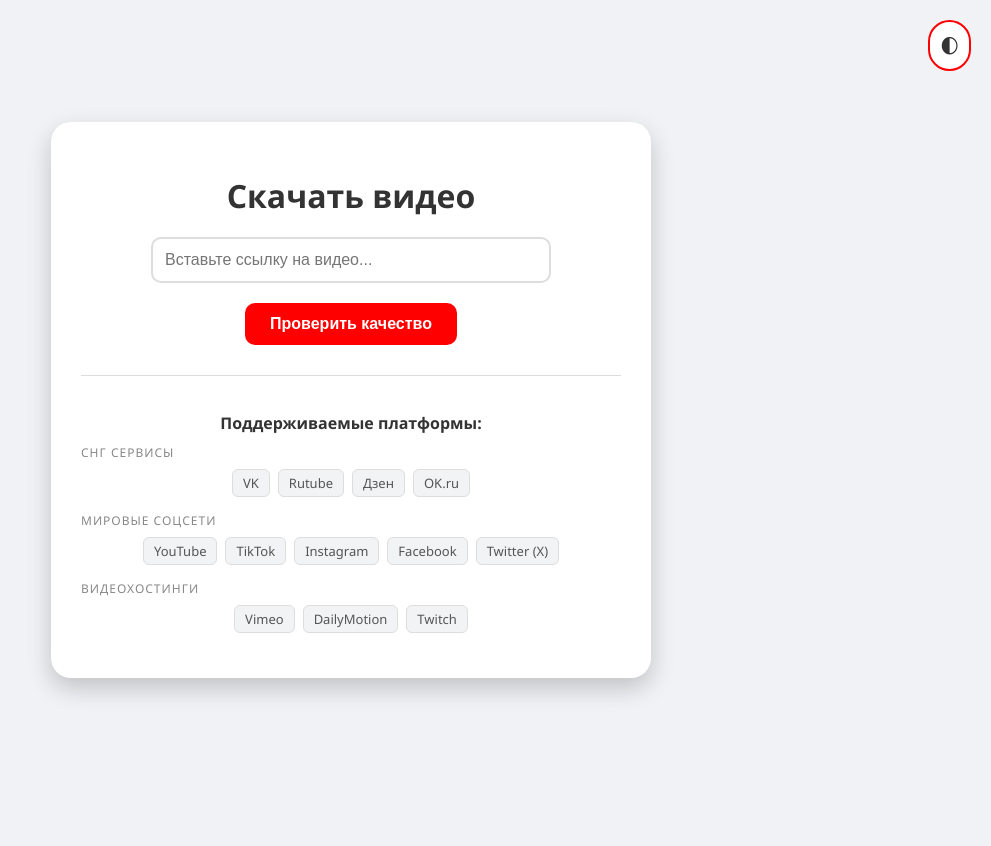
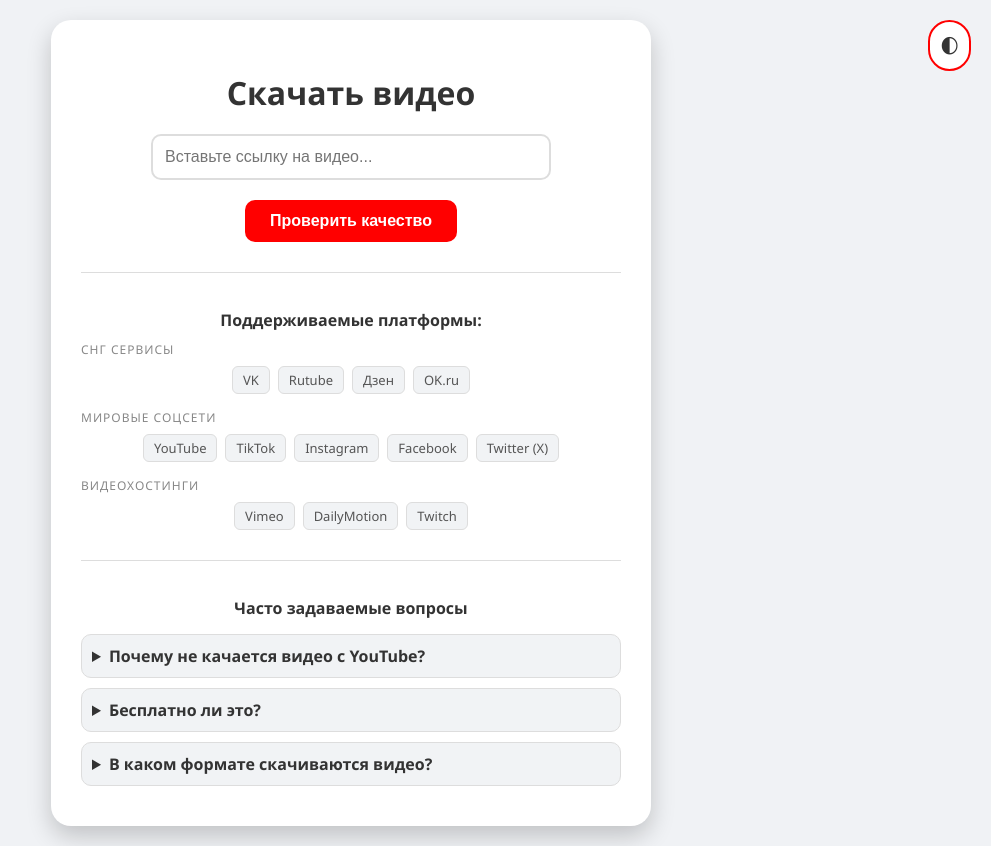
Before and after one commit to kristianoveckin-png/yt-downloader, a Flask app: page / in a window 1280 px wide. Shown: the whole page, without its empty margins (289-1280 px from the left). Before the commit the page ends 696 px from the top, so only its background shows below. Run offline with Flask 3, Linux system fonts and the light colour scheme.

Commit message:
Update index.html

```diff
--- a/templates/index.html
+++ b/templates/index.html
@@ -3,7 +3,7 @@
 <head>
     <meta charset="UTF-8">
     <meta name="viewport" content="width=device-width, initial-scale=1.0">
-    <title>Video Downloader</title>
+    <title>Video Downloader Pro</title>
     <link rel="shortcut icon" href="/favicon.ico" type="image/png">
     <style>
         :root {
@@ -28,9 +28,22 @@
             --platform-text: #b0b3b8;
         }
 
-        body { font-family: 'Segoe UI', Tahoma, Geneva, Verdana, sans-serif; display: flex; justify-content: center; align-items: center; min-height: 100vh; background-color: var(--bg-color); color: var(--text-color); margin: 0; transition: background 0.3s; padding: 20px; box-sizing: border-box; }
+        body {
+            font-family: 'Segoe UI', Tahoma, Geneva, Verdana, sans-serif;
+            display: flex; justify-content: center; align-items: center;
+            min-height: 100vh; background-color: var(--bg-color);
+            color: var(--text-color); margin: 0; transition: background 0.3s;
+            padding: 20px; box-sizing: border-box;
+            cursor: default; /* Базовый курсор */
+        }
 
-        .theme-switch { position: absolute; top: 20px; right: 20px; cursor: pointer; background: var(--container-bg); border: 2px solid var(--accent-color); padding: 10px; border-radius: 50px; font-size: 20px; transition: 0.3s; z-index: 10; }
+        /* Кастомный курсор для интерактивных элементов */
+        a, button, input, .theme-switch {
+            cursor: pointer;
+        }
+
+        .theme-switch { position: absolute; top: 20px; right: 20px; background: var(--container-bg); border: 2px solid var(--accent-color); padding: 10px; border-radius: 50px; font-size: 20px; transition: 0.3s; z-index: 10; }
+        .theme-switch:hover { transform: scale(1.1); }
 
         .container { text-align: center; background: var(--container-bg); padding: 30px; border-radius: 20px; box-shadow: 0 10px 25px rgba(0,0,0,0.2); width: 100%; max-width: 600px; transition: background 0.3s; box-sizing: border-box; }
         h1 { color: var(--text-color); margin-bottom: 20px; font-size: clamp(24px, 5vw, 32px); }
@@ -38,10 +51,9 @@
         input { width: 100%; max-width: 400px; padding: 12px; border: 2px solid var(--input-border); border-radius: 10px; font-size: 16px; margin-bottom: 20px; outline: none; transition: border-color 0.3s; background: var(--container-bg); color: var(--text-color); box-sizing: border-box; }
         input:focus { border-color: var(--accent-color); }
 
-        button { padding: 12px 25px; background: var(--accent-color); color: white; border: none; border-radius: 10px; cursor: pointer; font-size: 16px; font-weight: bold; transition: all 0.3s; width: auto; min-width: 200px; }
+        button { padding: 12px 25px; background: var(--accent-color); color: white; border: none; border-radius: 10px; font-size: 16px; font-weight: bold; transition: all 0.3s; width: auto; min-width: 200px; }
         button:hover { background: var(--accent-hover); transform: translateY(-2px); box-shadow: 0 5px 15px rgba(255, 0, 0, 0.3); }
 
-        /* Анимация загрузки и прогресс-бар */
         #loader-container { display: none; margin: 20px auto; text-align: center; }
         .spinner { border: 4px solid #f3f3f3; border-top: 4px solid var(--accent-color); border-radius: 50%; width: 40px; height: 40px; animation: spin 1s linear infinite; margin: 0 auto 10px; }
         .progress-bar { width: 100%; background: var(--platform-bg); height: 10px; border-radius: 5px; overflow: hidden; margin-top: 10px; position: relative; }
@@ -56,17 +68,28 @@
         .tags { display: flex; flex-wrap: wrap; gap: 8px; justify-content: center; }
         .tag { background: var(--platform-bg); color: var(--platform-text); padding: 4px 10px; border-radius: 6px; font-size: 13px; border: 1px solid var(--input-border); transition: all 0.2s; }
         .tag:hover { background: var(--accent-color); color: white; }
+
+        /* Стили для FAQ */
+        .faq-section { margin-top: 30px; text-align: left; border-top: 1px solid var(--input-border); padding-top: 20px; }
+        .faq-title { font-weight: bold; color: var(--text-color); margin-bottom: 15px; text-align: center; }
+        details { background: var(--platform-bg); padding: 10px; border-radius: 10px; margin-bottom: 10px; cursor: pointer; transition: 0.3s; border: 1px solid var(--input-border); }
+        details:hover { border-color: var(--accent-color); }
+        summary { font-weight: bold; color: var(--text-color); outline: none; }
+        .faq-content { padding: 10px 0 0 0; font-size: 14px; color: var(--platform-text); line-height: 1.5; }
     </style>
 </head>
 <body>
-    <div class="theme-switch" onclick="toggleTheme()" title="Сменить тему">🌓</div>
+    <!-- Звук клика (используем короткий системный звук из сети) -->
+    <audio id="clickSound" src="https://www.soundjay.com/buttons/sounds/button-16.mp3"></audio>
+
+    <div class="theme-switch" onclick="toggleTheme(); playClick();" title="Сменить тему">🌓</div>
 
     <div class="container">
-        <h1>Скачать видео</h1>
+        <h1 onclick="playClick()">Скачать видео</h1>
         <form id="downloadForm" action="/analyze" method="post">
-            <input type="text" name="url" placeholder="Вставьте ссылку на видео..." required>
+            <input type="text" name="url" placeholder="Вставьте ссылку на видео..." required onclick="playClick()">
             <br>
-            <button type="submit" id="submitBtn">Проверить качество</button>
+            <button type="submit" id="submitBtn" onclick="playClick()">Проверить качество</button>
         </form>
 
         <div id="loader-container">
@@ -82,21 +105,47 @@
             <div class="category">
                 <span class="category-title">СНГ Сервисы</span>
                 <div class="tags">
-                    <span class="tag">VK</span><span class="tag">Rutube</span><span class="tag">Дзен</span><span class="tag">OK.ru</span>
+                    <span class="tag" onclick="playClick()">VK</span>
+                    <span class="tag" onclick="playClick()">Rutube</span>
+                    <span class="tag" onclick="playClick()">Дзен</span>
+                    <span class="tag" onclick="playClick()">OK.ru</span>
                 </div>
             </div>
             <div class="category">
                 <span class="category-title">Мировые соцсети</span>
                 <div class="tags">
-                    <span class="tag">YouTube</span><span class="tag">TikTok</span><span class="tag">Instagram</span><span class="tag">Facebook</span><span class="tag">Twitter (X)</span>
+                    <span class="tag" onclick="playClick()">YouTube</span>
+                    <span class="tag" onclick="playClick()">TikTok</span>
+                    <span class="tag" onclick="playClick()">Instagram</span>
+                    <span class="tag" onclick="playClick()">Facebook</span>
+                    <span class="tag" onclick="playClick()">Twitter (X)</span>
                 </div>
             </div>
             <div class="category">
                 <span class="category-title">Видеохостинги</span>
                 <div class="tags">
-                    <span class="tag">Vimeo</span><span class="tag">DailyMotion</span><span class="tag">Twitch</span>
+                    <span class="tag" onclick="playClick()">Vimeo</span>
+                    <span class="tag" onclick="playClick()">DailyMotion</span>
+                    <span class="tag" onclick="playClick()">Twitch</span>
                 </div>
             </div>
+        </div>
+
+        <!-- FAQ РАЗДЕЛ -->
+        <div class="faq-section">
+            <p class="faq-title">Часто задаваемые вопросы</p>
+            <details onclick="playClick()">
+                <summary>Почему не качается видео с YouTube?</summary>
+                <div class="faq-content">YouTube часто блокирует запросы от облачных серверов. Чтобы скачать с YouTube, попробуйте запустить сайт локально на своем компьютере.</div>
+            </details>
+            <details onclick="playClick()">
+                <summary>Бесплатно ли это?</summary>
+                <div class="faq-content">Да, этот сервис полностью бесплатный и не требует регистрации.</div>
+            </details>
+            <details onclick="playClick()">
+                <summary>В каком формате скачиваются видео?</summary>
+                <div class="faq-content">Мы стараемся предлагать лучший формат MP4, который поддерживается всеми устройствами.</div>
+            </details>
         </div>
     </div>
 
@@ -105,6 +154,12 @@
             const body = document.body;
             const currentTheme = body.getAttribute('data-theme');
             body.setAttribute('data-theme', currentTheme === 'dark' ? 'light' : 'dark');
+        }
+
+        function playClick() {
+            const sound = document.getElementById('clickSound');
+            sound.currentTime = 0;
+            sound.play().catch(e => {}); // Игнорируем ошибку, если браузер блокирует автозвук
         }
 
         const form = document.getElementById('downloadForm');
```
